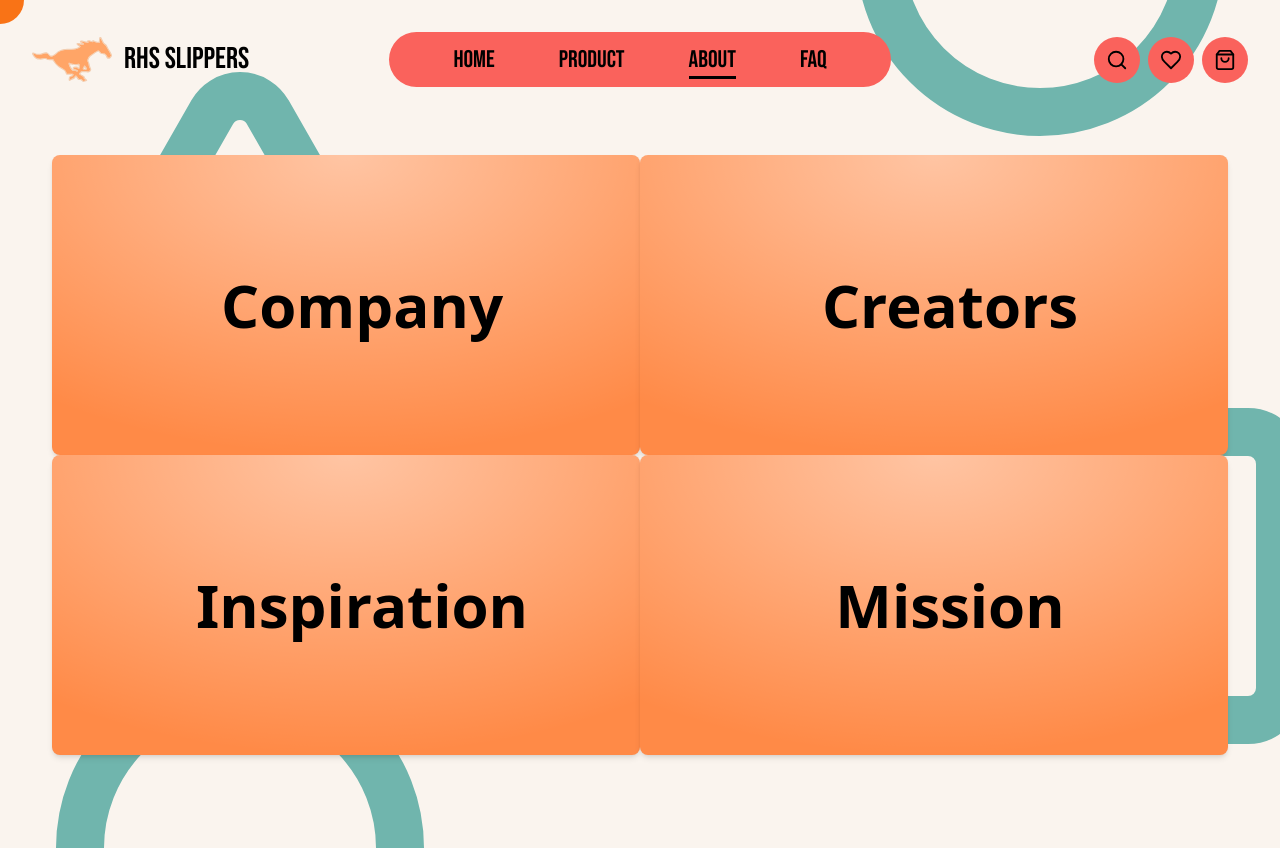
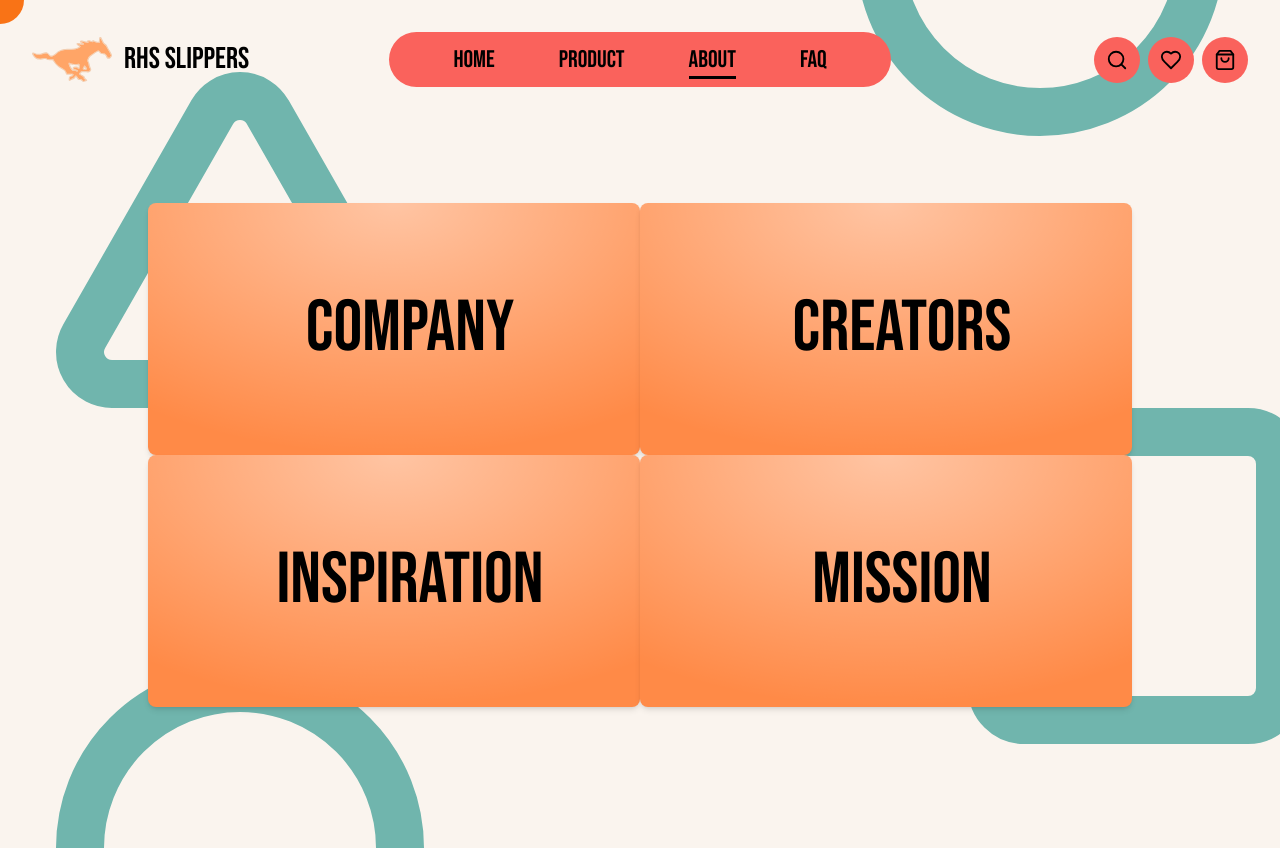
Before and after one commit to lucasch37/tsa-qualifier-2024, a Next.js app: page /about in a window 1280 px wide. Shown: the top 848 px of the page. Built offline with nearby package versions, Linux system fonts and the light colour scheme.

Commit message:
random stuff

```diff
--- a/src/app/about/page.tsx
+++ b/src/app/about/page.tsx
@@ -38,7 +38,7 @@ export default function About() {
     const [hoveredId, setHoveredId] = useState<number | null>(null);
 
     return (
-        <div className="py-12 w-full h-full">
+        <div className="p-24 w-full h-full">
             <div className="relative w-full h-full">
                 {boxes.map((box) => (
                     <motion.div
@@ -78,7 +78,7 @@ export default function About() {
                     >
                         <div className="mt-8 ml-8 pt-8 h-full relative">
                             <motion.h2
-                                className="text-6xl font-bold absolute"
+                                className="text-7xl absolute font-bebas"
                                 initial={{
                                     left: "50%",
                                     top: "50%",
@@ -106,7 +106,7 @@ export default function About() {
                                     initial={{ opacity: 0 }}
                                     animate={{ opacity: 1 }}
                                     transition={{ delay: 0.2 }}
-                                    className="text-zinc-800 mt-12"
+                                    className="text-zinc-800 mt-12 pr-6"
                                 >
                                     {box.content}
                                 </motion.div>
--- a/src/app/product/expandable-card.tsx
+++ b/src/app/product/expandable-card.tsx
@@ -102,7 +102,7 @@ export function ExpandableCard({
                                     href={productLink}
                                     rel="noopener noreferrer"
                                     target="_blank"
-                                    className="flex items-center"
+                                    className="flex items-center active:scale-95 transition ease-in-out duration-300"
                                     data-cursor-exclusion
                                 >
                                     <div className="font-bebas flex gap-2 items-center text-2xl px-2 bg-accent rounded-lg">
```
